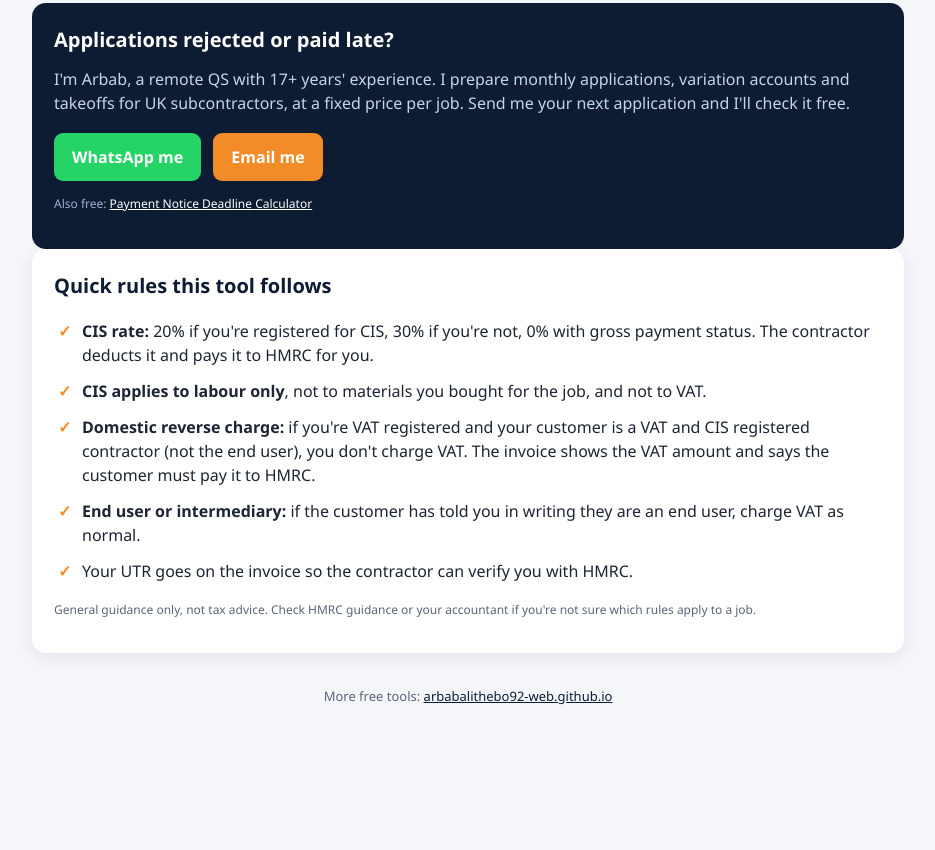
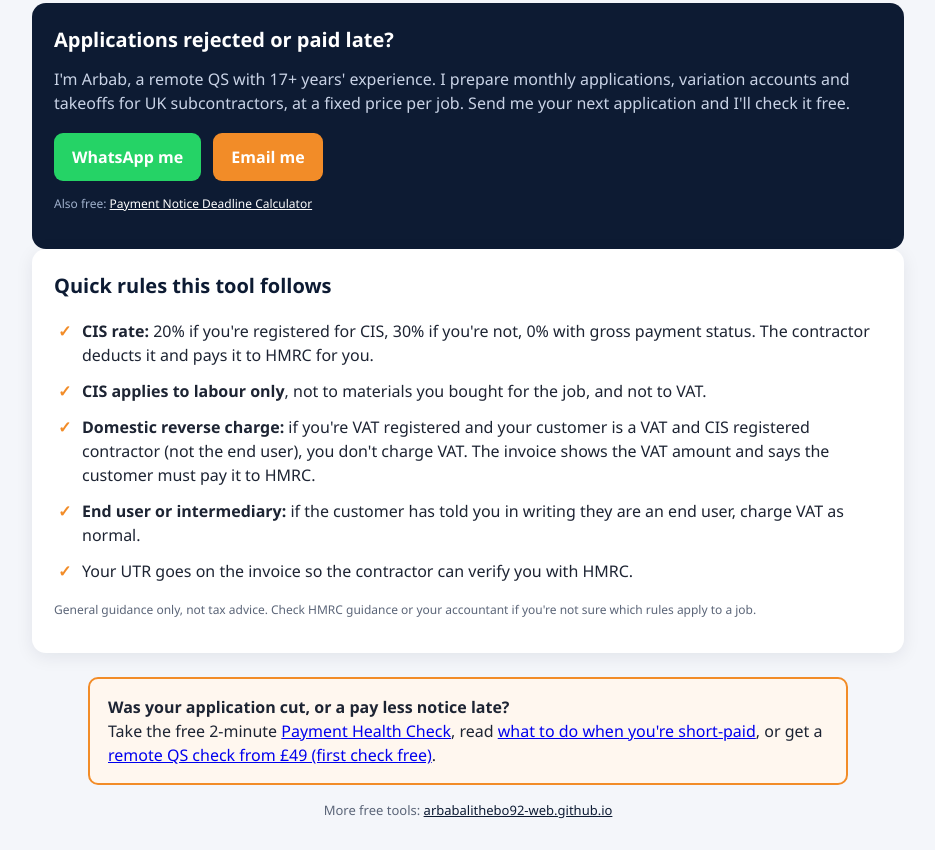
Before and after one commit to arbabalithebo92-web/arbabalithebo92-web.github.io, a plain HTML site: page cis-invoice-maker.html in a window 1280 px wide. Shown: the part 2134-2984 px from the top of the page, without its empty margins (172-1107 px from the left). Before the commit the page ends 2870 px from the top, so only its background shows below. Drawn offline with Linux system fonts and the light colour scheme.

Commit message:
Link UK tools to Remote QS, quiz and article

```diff
--- a/cis-invoice-maker.html
+++ b/cis-invoice-maker.html
@@ -171,6 +171,10 @@ footer a{color:var(--navy)}
 </section>
 </main>
 
+<div style="max-width:760px;margin:24px auto 0;padding:16px 18px;border:2px solid #f28c28;border-radius:10px;background:#fff7ef;font-family:inherit;line-height:1.5">
+<b>Was your application cut, or a pay less notice late?</b><br>
+Take the free 2-minute <a href="https://arbabalithebo92-web.github.io/payment-health-check.html">Payment Health Check</a>, read <a href="https://arbabalithebo92-web.github.io/pay-less-notice-short-paid.html">what to do when you're short-paid</a>, or get a <a href="https://arbabalithebo92-web.github.io/remote-qs.html">remote QS check from £49 (first check free)</a>.
+</div>
 <footer>More free tools: <a href="https://arbabalithebo92-web.github.io/">arbabalithebo92-web.github.io</a></footer>
 
 <script>
```
Also changed, not shown: payment-notice-calculator.html (+4 -0 lines), pqq-checklist.html (+4 -0 lines).
